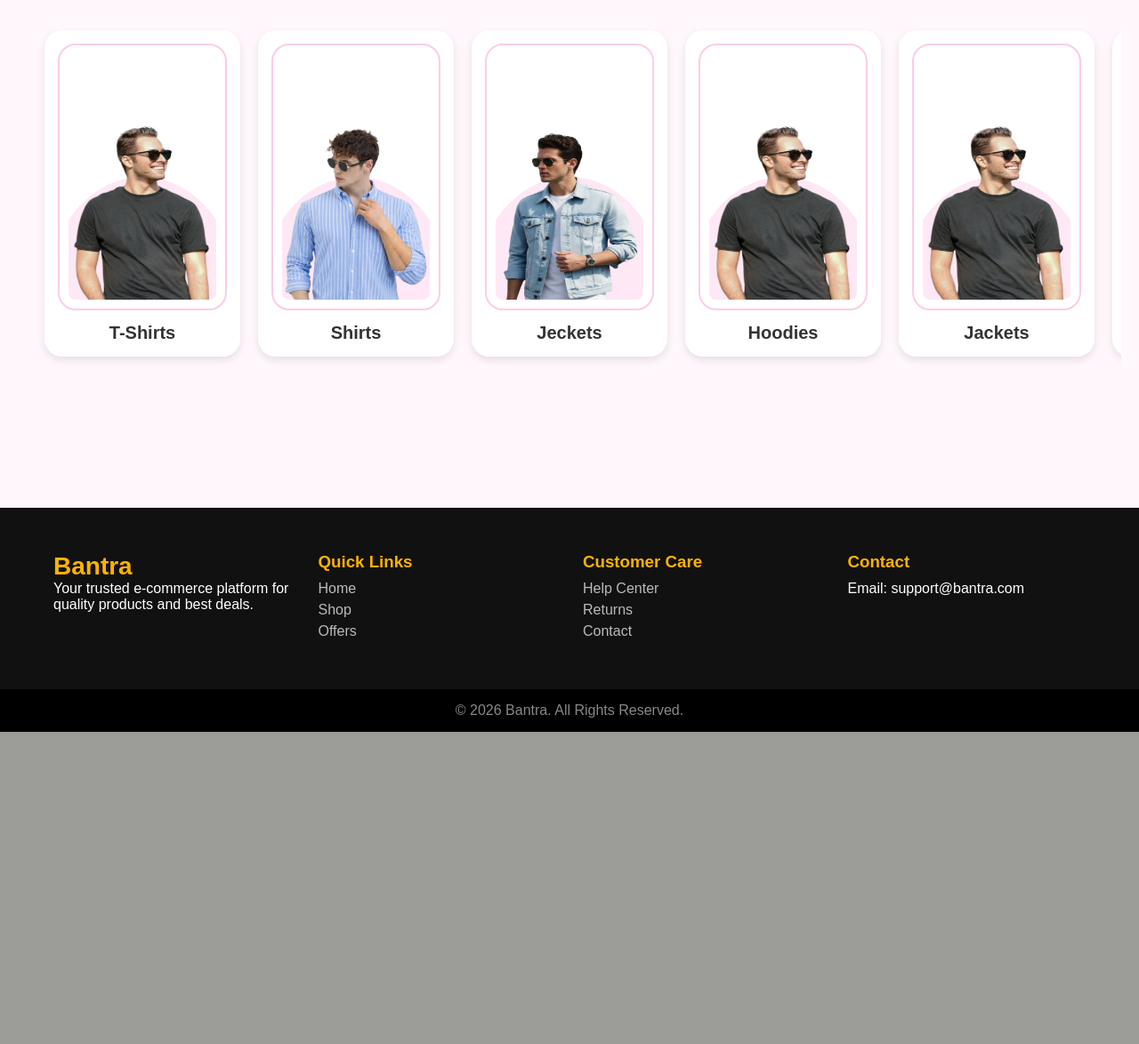
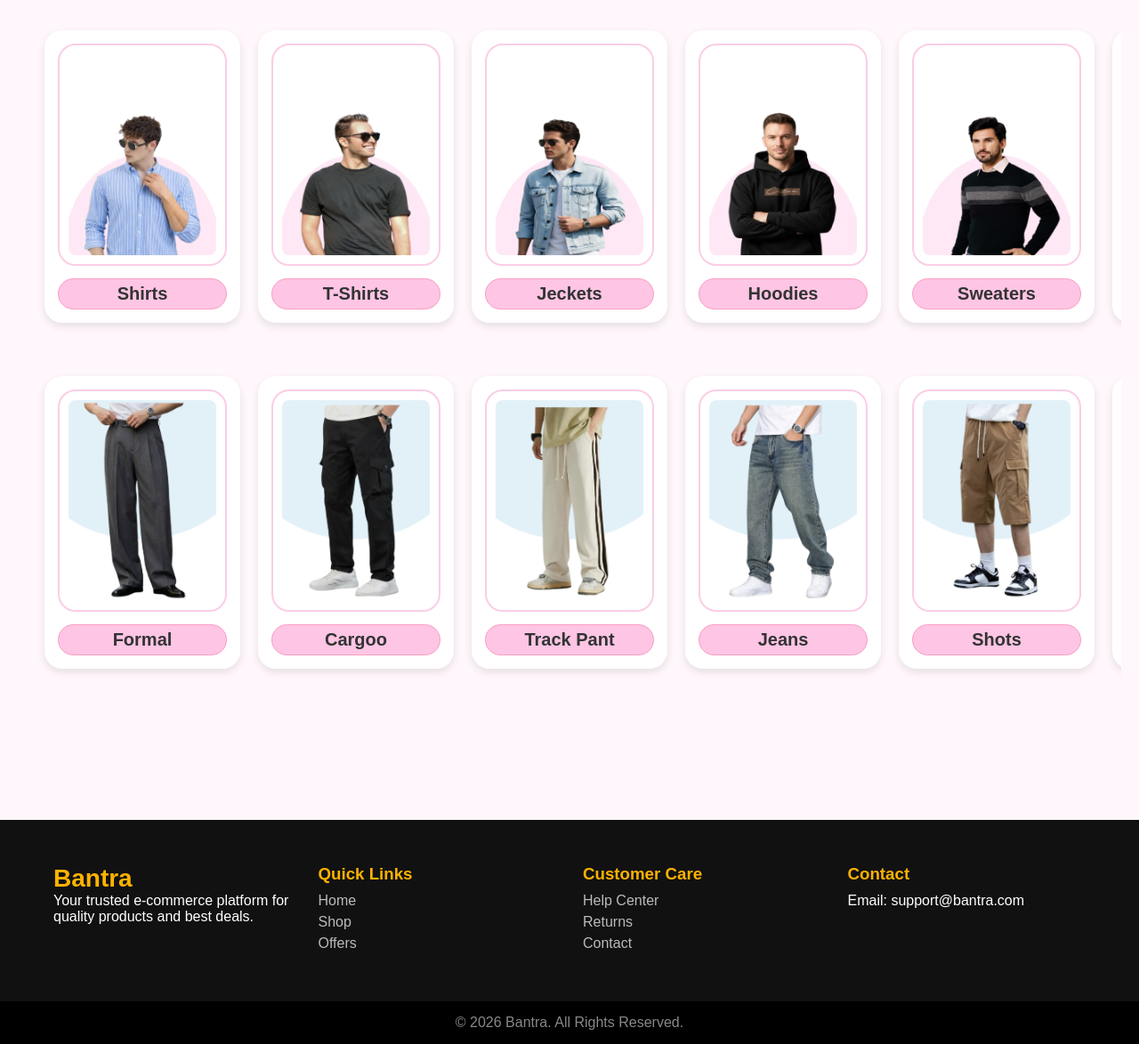
Before and after one commit to paras01-patel/Vantra, a Django app: page / in a window 1280 px wide. Shown: the part 700-1874 px from the top of the page at 89% size. Before the commit the page ends 1523 px from the top, so only its background shows below. Run offline with Django 5.2, Linux system fonts and the light colour scheme.

Commit message:
home/men/update

```diff
--- a/vantra/templates/base.html
+++ b/vantra/templates/base.html
@@ -202,8 +202,17 @@
                 <a href="#">Hoodies</a>
                 <a href="#">Jackets</a>
                 <a href="#">Sweaters</a>
+                <a href="#">Men Vest</a>
+
+                <a href="#">Shorts</a>
                 <a href="#">Track Pants</a>
-                <a href="#">Shorts</a>
+                <a href="#">Formal Pants</a>
+                <a href="#">Jeans</a>
+                <a href="#">Cargo </a>
+                <a href="#">Underwear</a>
+
+
+
 
             </div>
 
--- a/vantra/templates/home.html
+++ b/vantra/templates/home.html
@@ -45,7 +45,7 @@
 
     .menn img{
         width: 100%;
-        height: 300px;
+        height: 250px;
         object-fit: cover;
         border-radius: 20px;
         border: 2px solid rgb(251, 205, 230);
@@ -57,7 +57,10 @@
         font-size: 20px;
         font-weight: bold;
         color: #333;
-        border:rgb(251, 205, 230) ;
+        border:1px  solid rgb(250, 158, 196);
+        border-radius: 20px;
+        padding: 5px;
+        background-color: rgb(254, 197, 228);
     }
 
 </style>
@@ -67,24 +70,23 @@
 <section>
     <div>
         <img src="{% static 'images/men.png' %}"
-             alt=""
-             class="men-img">
+            alt=""
+            class="men-img">
     </div>
 </section>
 
-<!-- ===== PRODUCTS ===== -->
 
 <section class="menn">
+    <div>
+        <img src="{% static 'images/shirts.jpg' %}" alt="">
+        <p>Shirts</p>
+    </div>
 
     <div>
         <img src="{% static 'images/t-shirt.jpg' %}" alt="">
         <p>T-Shirts</p>
     </div>
 
-    <div>
-        <img src="{% static 'images/shirts.jpg' %}" alt="">
-        <p>Shirts</p>
-    </div>
 
     <div>
         <img src="{% static 'images/jeckets.jpg' %}" alt="">
@@ -92,18 +94,53 @@
     </div>
 
     <div>
-        <img src="{% static 'images/t-shirt.jpg' %}" alt="">
+        <img src="{% static 'images/hoodieee.jpg' %}" alt="">
         <p>Hoodies</p>
     </div>
 
     <div>
-        <img src="{% static 'images/t-shirt.jpg' %}" alt="">
-        <p>Jackets</p>
+        <img src="{% static 'images/sweater.jpg' %}" alt="">
+        <p>Sweaters</p>
     </div>
 
     <div>
-        <img src="{% static 'images/t-shirt.jpg' %}" alt="">
-        <p>Sweaters</p>
+        <img src="{% static 'images/vest.jpg' %}" alt="">
+        <p>Shots</p>
+    </div>
+
+</section>
+
+
+<section class="menn">
+
+    <div>
+        <img src="{% static 'images/formall.jpg' %}" alt="">
+        <p>Formal</p>
+    </div>
+
+    <div>
+        <img src="{% static 'images/cargo.jpg' %}" alt="">
+        <p>Cargoo</p>
+    </div>
+
+    <div>
+        <img src="{% static 'images/tac.jpg' %}" alt="">
+        <p>Track Pant</p>
+    </div>
+
+    <div>
+        <img src="{% static 'images/jeans.jpg' %}" alt="">
+        <p>Jeans</p>
+    </div>
+
+    <div>
+        <img src="{% static 'images/nicker.jpg' %}" alt="">
+        <p>Shots</p>
+    </div>
+
+    <div>
+        <img src="{% static 'images/underwear.jpg' %}" alt="">
+        <p>Underwear</p>
     </div>
 
 </section>
```
Also changed, not shown: vantra/static/images/cargo.jpg (added), vantra/static/images/download.png (deleted), vantra/static/images/formall.jpg (added), vantra/static/images/hoodieee.jpg (added), vantra/static/images/jeans.jpg (added), vantra/static/images/lo.png (deleted), vantra/static/images/nicker.jpg (added), vantra/static/images/sweater.jpg (added), vantra/static/images/tac.jpg (added), vantra/static/images/underwear.jpg (added), vantra/static/images/vest.jpg (added).
